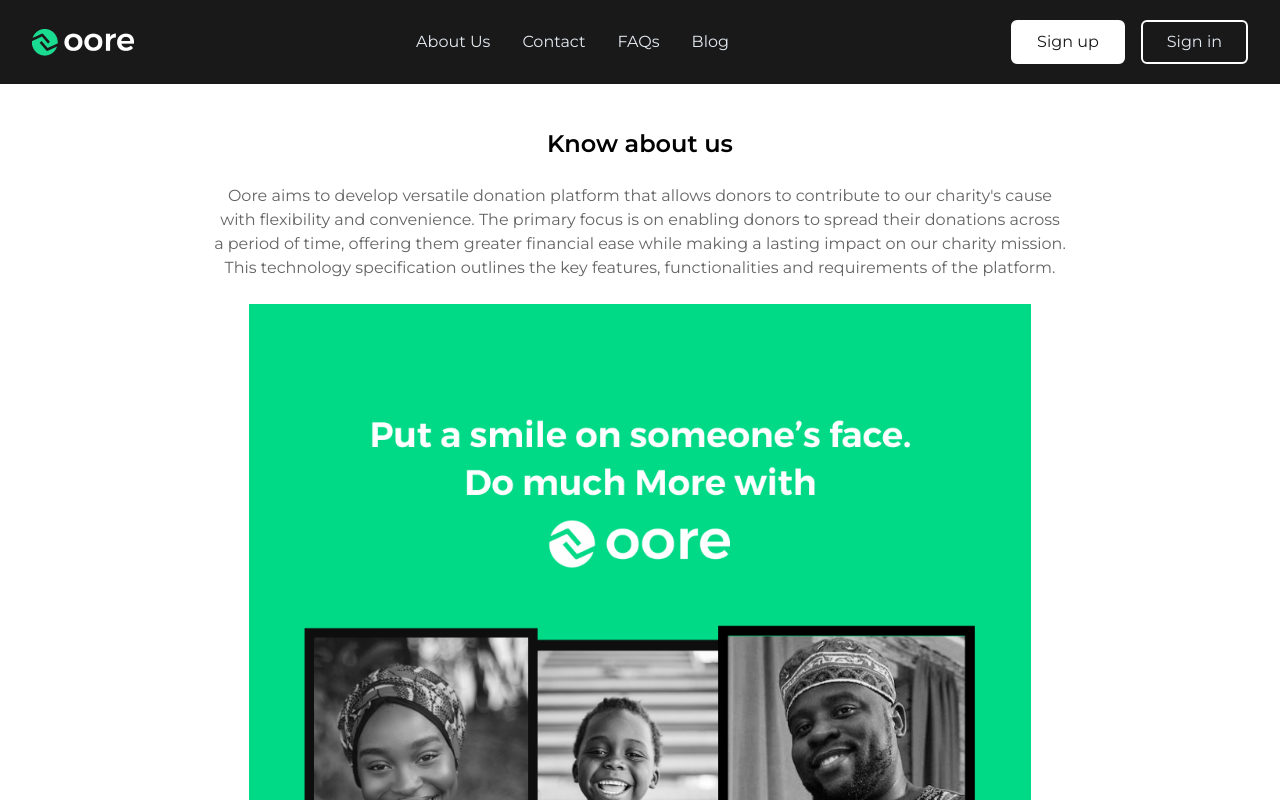
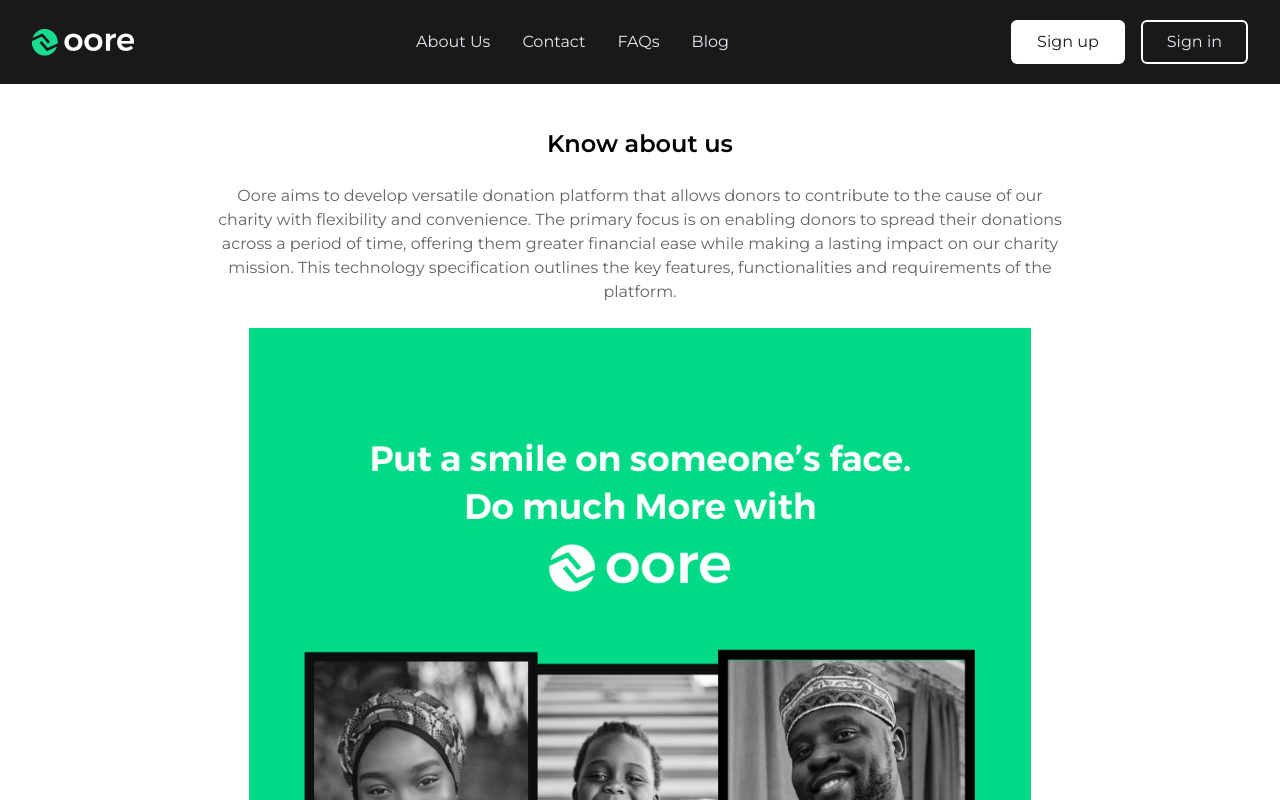
Before and after one commit to Oorecharity/Oore, a Next.js app: page /about in a window 1280 px wide. Shown: the top 800 px of the page. Built offline with nearby package versions, Linux system fonts and the light colour scheme.

Commit message:
added links to footer component

```diff
--- a/src/app/about/page.jsx
+++ b/src/app/about/page.jsx
@@ -9,7 +9,7 @@
       <div className='w-8/12 mt-32 mx-auto'>
         <div className=''>
           <h2 className="font-semibold text-2xl pb-6 pb-6 text-center">Know about us</h2>
-          <p className='text-center  text-hues'>Oore aims to develop versatile donation platform that allows donors to contribute to our charity's cause with flexibility and convenience. The primary focus is on enabling donors to spread their donations across a period of time, offering them greater financial ease while making a lasting impact on our charity mission. This technology specification outlines the key features, functionalities and requirements of the platform.</p>
+          <p className='text-center  text-hues'>Oore aims to develop versatile donation platform that allows donors to contribute to the cause of our charity with flexibility and convenience. The primary focus is on enabling donors to spread their donations across a period of time, offering them greater financial ease while making a lasting impact on our charity mission. This technology specification outlines the key features, functionalities and requirements of the platform.</p>
         </div>
         <div className="object-cover text-center mt-6 w-11/12 mx-auto">
           <Image
--- a/src/app/components/About/About.jsx
+++ b/src/app/components/About/About.jsx
@@ -9,7 +9,7 @@
       <div className='lg:grid grid-cols-2 gap-6 mt-8'>
         <div className='lg:p-24 p-8 lg:mb-0 mb-4'>
           <h2 className="font-semibold text-2xl lg:pb-10 pb-6 text-center lg:text-left">Know about us</h2>
-          <p className='text-center lg:text-left text-hues'>Oore aims to develop versatile donation platform that allows donors to contribute to our charity's cause with flexibility and convenience. The primary focus is on enabling donors to spread their donations across a period of time, offering them greater financial ease while making a lasting impact on our charity mission. This technology specification outlines the key features, functionalities and requirements of the platform.</p>
+          <p className='text-center lg:text-left text-hues'>Oore aims to develop versatile donation platform that allows donors to contribute to the cause of our charity with flexibility and convenience. The primary focus is on enabling donors to spread their donations across a period of time, offering them greater financial ease while making a lasting impact on our charity mission. This technology specification outlines the key features, functionalities and requirements of the platform.</p>
           <div className="lg:mt-10 mt-6 lg:text-left text-center">
             <Link href="/about" className='bg-black py-2 px-6 text-white hover:bg-green rounded'>
               Read more
--- a/src/app/login/page.jsx
+++ b/src/app/login/page.jsx
@@ -12,6 +12,7 @@
             <Image
               src={logo}
               placeholder="blur"
+              alt="boy"
             />
           </div>
           <div className="mt-8">
--- a/src/app/signup/page.jsx
+++ b/src/app/signup/page.jsx
@@ -5,6 +5,7 @@
 import logo from "../assets/Group 2.png"
 import "../login/login.css"
 import {country} from "../../../data"
+import Link from 'next/link';
 
 const Signup = () => {
 
@@ -21,10 +22,13 @@
       <div className="w-[75%] m-auto">
         <div>
           <div className="mb-12">
-            <Image
-              src={logo}
-              placeholder="blur"
-            />
+            <Link href="/">
+              <Image
+                src={logo}
+                placeholder="blur"
+                alt='logo'
+              />
+            </Link>
           </div>
           <div className="mt-8">
             <h1 className="text-3xl font-bold text-left mb-8">Create Your account</h1>
```
